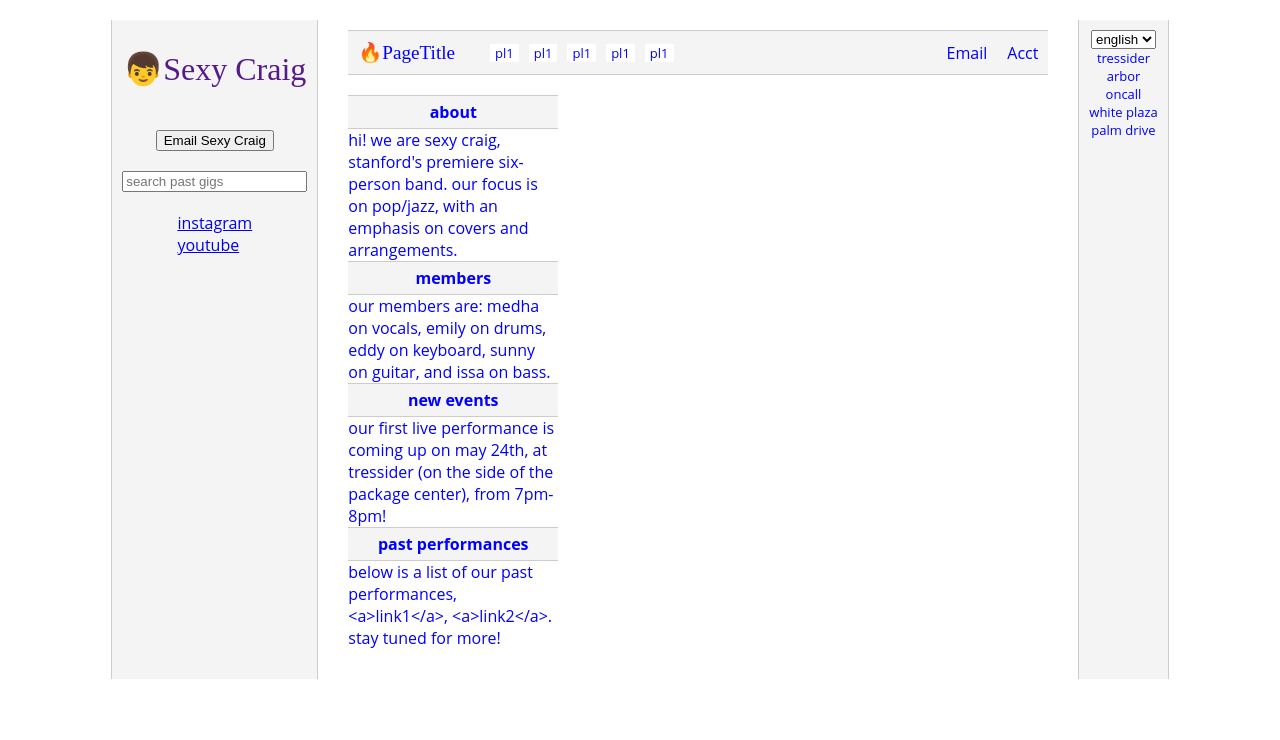
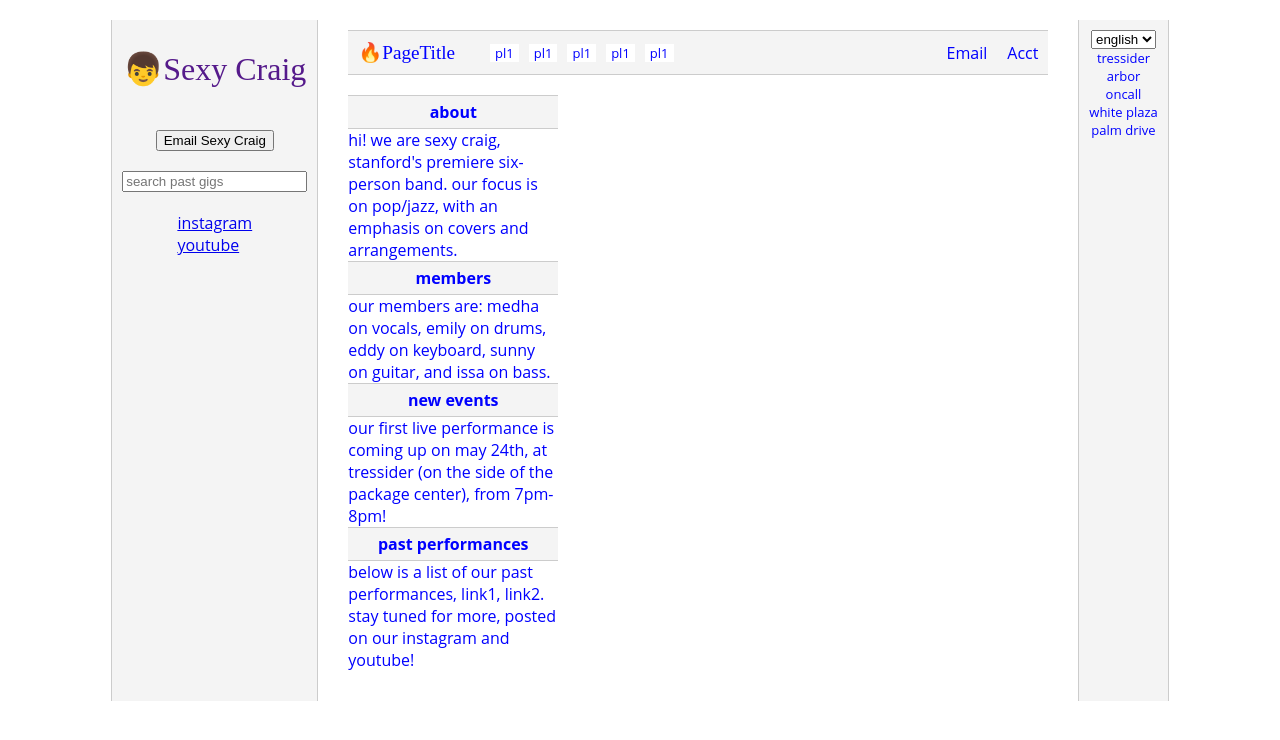
Before and after one commit to TsuRS/sexy-craig, a React (Create React App) app: page / in a window 1280 px wide. Shown: the top 740 px of the page. Built offline with nearby package versions, Linux system fonts and the light colour scheme.

Commit message:
updated section

```diff
--- a/src/CenterCol.js
+++ b/src/CenterCol.js
@@ -45,7 +45,7 @@ function Section({SectionContent, label}) {
     "about": "hi! we are sexy craig, stanford's premiere six-person band. our focus is on pop/jazz, with an emphasis on covers and arrangements.",
     "members": "our members are: medha on vocals, emily on drums, eddy on keyboard, sunny on guitar, and issa on bass.",
     "new events": "our first live performance is coming up on may 24th, at tressider (on the side of the package center), from 7pm-8pm!",
-    "past performances": "below is a list of our past performances, <a>link1</a>, <a>link2</a>. stay tuned for more!"
+    "past performances": "below is a list of our past performances, link1, link2. stay tuned for more, posted on our instagram and youtube!"
   }
 
   return(
```
